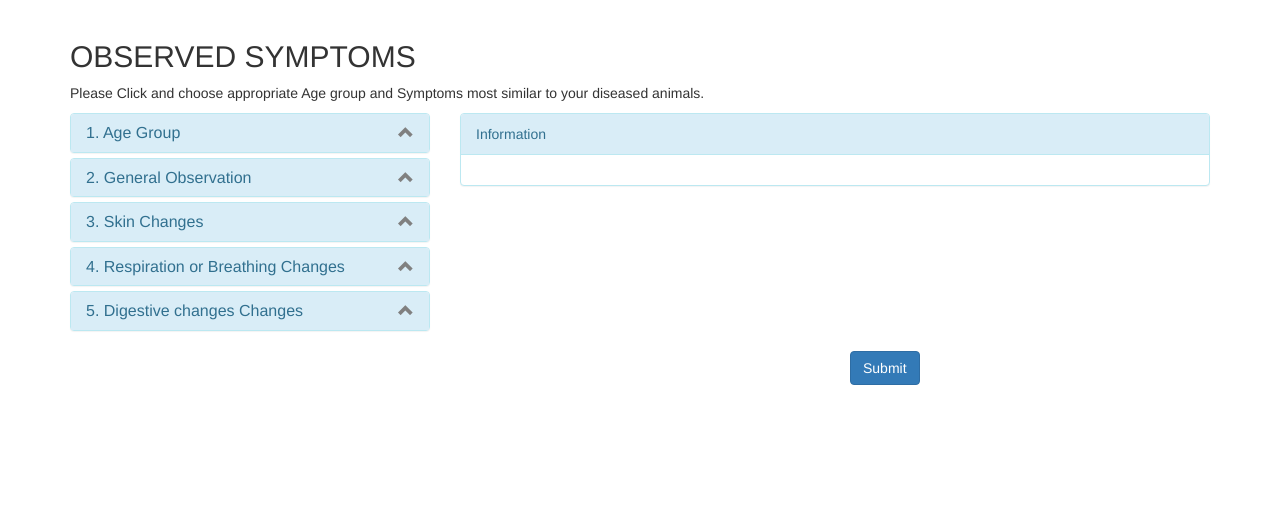
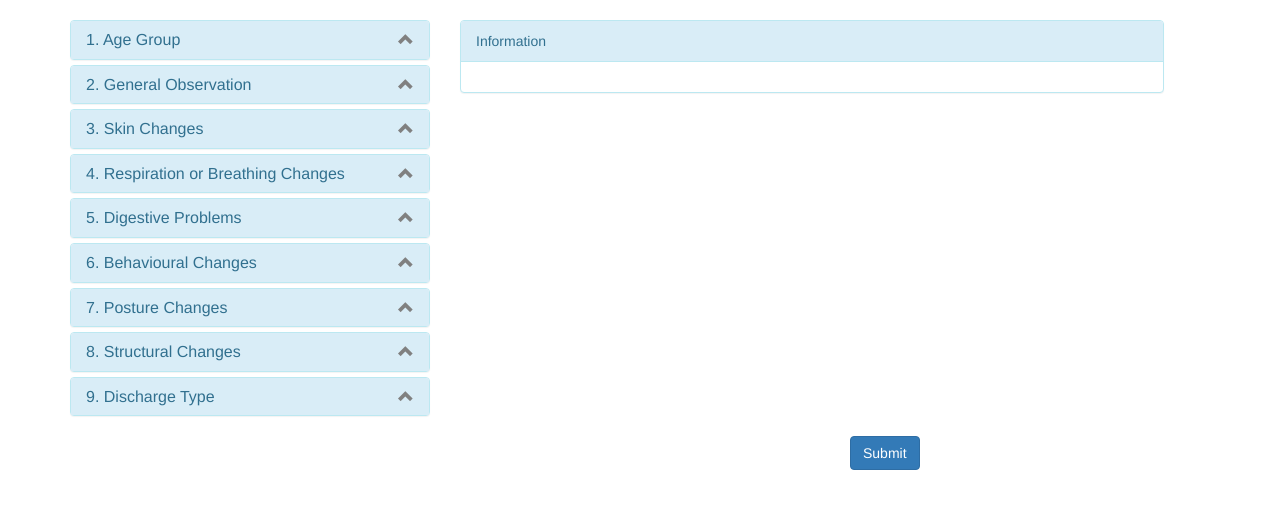
Before and after one commit to nilakanta123/PigDiseasesDiagnosis, a Django app: page / in a window 1280 px wide. Shown: the part 52-561 px from the top of the page. Run offline with Django 3.2, Linux system fonts and the light colour scheme; some libraries are stand-ins or nearby versions.

Commit message:
Templating about to complete

```diff
--- a/projectapp/views.py
+++ b/projectapp/views.py
@@ -1,4 +1,8 @@
 from django.shortcuts import render
+from .utility import get_symptom_list
 
 def page_one(request):
-	return render(request, 'pageone.html',{})
+	dic = get_symptom_list()
+	return render(request, 'pageone.html',{"age":dic['age'],"general":dic['general'],"skin":dic['skin'],
+		"breathing":dic['breathing'],"digestive":dic['digestive'],"behavioural":dic['behavioural'],
+		"posture":dic['posture'],"structure":dic['structure'],"discharge":dic['discharge'],})
--- a/templates/projectapp/base.html
+++ b/templates/projectapp/base.html
@@ -82,12 +82,15 @@
 	    content: "\e114";
 	}
 	.hidden { font-size: 0; }
+	.myfix{
+  		position: fixed;
+  		width: 55%;
+	}
 </style>
 <script type="text/javascript">
 	$(document).ready(function () {
 
 		$("li").mouseover(function(){
-		    // $("#information").text($(this).attr("value"));
 		    $("#information").text($("p",this).text());
 		});
 
@@ -100,9 +103,14 @@
 		    getValueUsingClass();
 		});
 
-		/* Get the checkboxes values based on the parent div id */
-		$("#buttonParent").click(function() {
-		    getValueUsingParentTag();
+		// // Scroll list to position current heading
+		$('#accordion').on('shown.bs.collapse', function (e) {
+            var offset = $(this).find('.collapse.in').prev('.panel-heading');
+            if(offset) {
+                $('html,body').animate({
+                    scrollTop: $(offset).offset().top -15
+                }, 500);
+            }
 		});
 
 	});
@@ -127,32 +135,6 @@
 			alert("Please at least check one of the checkbox");
 		}
 	}
-
-	function getValueUsingParentTag(){
-		var chkArray = [];
-
-		/* look for all checkboes that have a parent id called 'checkboxlist' attached to it and check if it was checked */
-		$("#accordion input:checked").each(function() {
-			chkArray.push($(this).val());
-		});
-
-		/* we join the array separated by the comma */
-		var selected;
-		selected = chkArray.join(',') ;
-
-		/* check if there is selected checkboxes, by default the length is 1 as it contains one single comma */
-		if(selected.length > 0){
-			alert("You have selected " + selected);
-		}else{
-			alert("Please at least check one of the checkbox");
-		}
-	}
-
-	// $(function() {
-	// 	$('#aardvark').click(function() {
-	// 		$('div').html('The text you are adding');
-	// 	});
-	// });
 </script>
 </head>
 <body>
@@ -167,7 +149,8 @@
 		  <p class="navbar-text">Some text</p>
 		</nav>
 
-		{% block content %} {% endblock content %}
+		{% block content %}
+		{% endblock content %}
 
 	</div>
 
--- a/templates/projectapp/pageone.html
+++ b/templates/projectapp/pageone.html
@@ -1,11 +1,11 @@
 {% extends "base.html" %}
 {% block content %}
-		<div class="row">
+	<!-- 	<div class="row">
 			<div class="col-lg-12">
 				<h2>OBSERVED SYMPTOMS</h2>
 			  	<p>Please Click and choose appropriate Age group and Symptoms most similar to your diseased animals.</p>
 			</div>
-		</div>
+		</div> -->
 
 		<div class="row">
 		  	<div class="col-lg-4">
@@ -22,30 +22,12 @@
 
 						<div id="age_group_list" class="panel-collapse collapse">
 				        	<div class="list-group">
+				          		{% for item in age %}
 				          		<li class="list-group-item">
-				          			<label class="item">Piglet<input type="checkbox" value="Piglet" class="chk"><span class="checkmark"></span></label>
-				          			<p class="hidden">A piglet is a young pig.</p>
+				          			<label class="item">{{item.0}}<input type="checkbox" value={{item.0}} class="chk"><span class="checkmark"></span></label>
+				          			<p class="hidden">{{item.1}}....</p>
 				          		</li>
-				          		<li class="list-group-item">
-				          			<label class="item">Weaner<input type="checkbox" value="Weaner" class="chk"><span class="checkmark"></span></label>
-				          			<p class="hidden">A Weaner is a pig of age between 3 to 6 months.</p>
-				          		</li>
-			          			<li class="list-group-item">
-			          				<label class="item">Grower<input type="checkbox" value="Grower" class="chk"><span class="checkmark"></span></label>
-			          				<p class="hidden">A Grower is a pig of age between 6 months to 1 year.</p>
-			          			</li>
-			      				<li class="list-group-item">
-			      					<label class="item">Finisher<input type="checkbox" value="Finisher" class="chk"><span class="checkmark"></span></label>
-			      					<p class="hidden">A Finisher is a fully grown pig.</p>
-			      				</li>
-				          		<li class="list-group-item">
-				          			<label class="item">Sow<input type="checkbox" value="Sow" class="chk"><span class="checkmark"></span></label>
-				          			<p class="hidden">A Sow is a fully developed female pig used for breading.</p>
-				          		</li>
-				          		<li class="list-group-item">
-				          			<label class="item">Boar<input type="checkbox" value="Boar" class="chk"><span class="checkmark"></span></label>
-				          			<p class="hidden">A Boar is a fully developed male pig.</p>
-				          		</li>
+				          		{% endfor %}
 				        	</div>
 				        	<!-- <div class="panel-footer">..</div> -->
 				      	</div>
@@ -61,50 +43,12 @@
 
 						<div id="general_observation_list" class="panel-collapse collapse">
 				        	<ul class="list-group">
+				          		{% for item in general%}
 				          		<li class="list-group-item">
-				          			<label class="item">Fever<input type="checkbox" value="Fever" class="chk"><span class="checkmark"></span></label>
-				          			<p class="hidden">Fever....</p>
+				          			<label class="item">{{item.0}}<input type="checkbox" value={{item.0}} class="chk"><span class="checkmark"></span></label>
+				          			<p class="hidden">{{item.1}}....</p>
 				          		</li>
-				          		<li class="list-group-item">
-				          			<label class="item">Dehydration<input type="checkbox" value="Dehydration" class="chk"><span class="checkmark"></span></label>
-				          			<p class="hidden">Dehydration...</p>
-				          		</li>
-				          		<li class="list-group-item">
-				          			<label class="item">Dullness<input type="checkbox" value="Dullness" class="chk"><span class="checkmark"></span></label>
-				          			<p class="hidden">Dullness....</p>
-				          		</li>
-				          		<li class="list-group-item">
-				          			<label class="item">Jaundice<input type="checkbox" value="Jaundice" class="chk"><span class="checkmark"></span></label>
-				          			<p class="hidden">Jaundice.....</p>
-				          		</li>
-				          		<li class="list-group-item">
-				          			<label class="item">Off feed<input type="checkbox" value="Off feed" class="chk"><span class="checkmark"></span></label>
-				          			<p class="hidden">Off feed .....</p>
-				          		</li>
-				          		<li class="list-group-item">
-				          			<label class="item">Off water<input type="checkbox" value="Off water" class="chk"><span class="checkmark"></span></label>
-				          			<p class="hidden">Off water .....</p>
-				          		</li>
-				          		<li class="list-group-item">
-				          			<label class="item">Weakness<input type="checkbox" value="Weakness" class="chk"><span class="checkmark"></span></label>
-				          			<p class="hidden">Weakness .....</p>
-				          		</li>
-				          		<li class="list-group-item">
-				          			<label class="item">Weight loss<input type="checkbox" value="Weight loss" class="chk"><span class="checkmark"></span></label>
-				          			<p class="hidden">Weight loss .....</p>
-				          		</li>
-				          		<li class="list-group-item">
-				          			<label class="item">Pale eye or Anemia<input type="checkbox" value="Pale eye or Anemia" class="chk"><span class="checkmark"></span></label>
-				          			<p class="hidden">Pale eye due to Anemia .....</p>
-				          		</li>
-				          		<li class="list-group-item">
-				          			<label class="item">Eye redness<input type="checkbox" value="Eye redness" class="chk"><span class="checkmark"></span></label>
-				          			<p class="hidden">Redness of eye due to .....</p>
-				          		</li>
-				          		<li class="list-group-item">
-				          			<label class="item">Mastastis<input type="checkbox" value="Mastastis" class="chk"><span class="checkmark"></span></label>
-				          			<p class="hidden">Mastastis .....</p>
-				          		</li>
+				          		{% endfor %}
 				        	</ul>
 				      	</div>
 				    </div>
@@ -119,14 +63,12 @@
 
 						<div id="skin_changes_list" class="panel-collapse collapse">
 				        	<ul class="list-group">
+				          		{% for item in skin %}
 				          		<li class="list-group-item">
-				          			<label class="item">Bluish Ear<input type="checkbox" value="Fever" class="chk"><span class="checkmark"></span></label>
-				          			<p class="hidden">Bluish Ear....</p>
+				          			<label class="item">{{item.0}}<input type="checkbox" value={{item.0}} class="chk"><span class="checkmark"></span></label>
+				          			<p class="hidden">{{item.1}}....</p>
 				          		</li>
-				          		<li class="list-group-item">
-				          			<label class="item">Bluish Eye<input type="checkbox" value="Dehydration" class="chk"><span class="checkmark"></span></label>
-				          			<p class="hidden">Bluish Eye...</p>
-				          		</li>
+				          		{% endfor %}
 
 				        	</ul>
 				      	</div>
@@ -142,29 +84,117 @@
 
 						<div id="respiration_changes_list" class="panel-collapse collapse">
 				        	<ul class="list-group">
+				          		{% for item in breathing %}
 				          		<li class="list-group-item">
-				          			<label class="item">Breathing Difficulty<input type="checkbox" value="Fever" class="chk"><span class="checkmark"></span></label>
-				          			<p class="hidden">Breathing Difficulty....</p>
+				          			<label class="item">{{item.0}}<input type="checkbox" value={{item.0}} class="chk"><span class="checkmark"></span></label>
+				          			<p class="hidden">{{item.1}}....</p>
 				          		</li>
+				          		{% endfor %}
 
 				        	</ul>
 				      	</div>
 				    </div>
 
 				    <!-- Digestive changes   -->
-				    <div class="panel panel-info">
+				    <div id="id_d" class="panel panel-info">
 				      	<div class="panel-heading">
 				       		<h4 class="panel-title">
-				          		<a class="accordion-toggle" data-toggle="collapse" data-parent="#accordion" href="#digestive_changes_list">5. Digestive changes  Changes</a>
+				          		<a class="accordion-toggle" data-toggle="collapse" data-parent="#accordion" href="#digestive_changes_list">5. Digestive Problems</a>
 				        	</h4>
 				      	</div>
 
 						<div id="digestive_changes_list" class="panel-collapse collapse">
 				        	<ul class="list-group">
+				        		{% for item in digestive %}
 				          		<li class="list-group-item">
-				          			<label class="item">Breathing Difficulty<input type="checkbox" value="Fever" class="chk"><span class="checkmark"></span></label>
-				          			<p class="hidden">Breathing Difficulty....</p>
+				          			<label class="item">{{item.0}}<input type="checkbox" value={{item.0}} class="chk"><span class="checkmark"></span></label>
+				          			<p class="hidden">{{item.1}}....</p>
 				          		</li>
+				          		{% endfor %}
+
+				        	</ul>
+				      	</div>
+				    </div>
+
+				    <!-- Behavioural changes   -->
+				    <div class="panel panel-info">
+				      	<div class="panel-heading">
+				       		<h4 class="panel-title">
+				          		<a class="accordion-toggle" data-toggle="collapse" data-parent="#accordion" href="#behavioural_changes_list">6. Behavioural Changes</a>
+				        	</h4>
+				      	</div>
+
+						<div id="behavioural_changes_list" class="panel-collapse collapse">
+				        	<ul class="list-group">
+				        		{% for item in behavioural %}
+				          		<li class="list-group-item">
+				          			<label class="item">{{item.0}}<input type="checkbox" value={{item.0}} class="chk"><span class="checkmark"></span></label>
+				          			<p class="hidden">{{item.1}}....</p>
+				          		</li>
+				          		{% endfor %}
+
+				        	</ul>
+				      	</div>
+				    </div>
+
+				    <!-- Posture changes   -->
+				    <div class="panel panel-info">
+				      	<div class="panel-heading">
+				       		<h4 class="panel-title">
+				          		<a class="accordion-toggle" data-toggle="collapse" data-parent="#accordion" href="#posture_changes_list">7. Posture Changes</a>
+				        	</h4>
+				      	</div>
+
+						<div id="posture_changes_list" class="panel-collapse collapse">
+				        	<ul class="list-group">
+				        		{% for item in posture %}
+				          		<li class="list-group-item">
+				          			<label class="item">{{item.0}}<input type="checkbox" value={{item.0}} class="chk"><span class="checkmark"></span></label>
+				          			<p class="hidden">{{item.1}}....</p>
+				          		</li>
+				          		{% endfor %}
+
+				        	</ul>
+				      	</div>
+				    </div>
+
+				    <!-- Structure changes   -->
+				    <div class="panel panel-info">
+				      	<div class="panel-heading">
+				       		<h4 class="panel-title">
+				          		<a class="accordion-toggle" data-toggle="collapse" data-parent="#accordion" href="#structure_changes_list">8. Structural Changes</a>
+				        	</h4>
+				      	</div>
+
+						<div id="structure_changes_list" class="panel-collapse collapse">
+				        	<ul class="list-group">
+				        		{% for item in structure %}
+				          		<li class="list-group-item">
+				          			<label class="item">{{item.0}}<input type="checkbox" value={{item.0}} class="chk"><span class="checkmark"></span></label>
+				          			<p class="hidden">{{item.1}}....</p>
+				          		</li>
+				          		{% endfor %}
+
+				        	</ul>
+				      	</div>
+				    </div>
+
+				    <!-- discharge   -->
+				    <div class="panel panel-info">
+				      	<div class="panel-heading">
+				       		<h4 class="panel-title">
+				          		<a class="accordion-toggle" data-toggle="collapse" data-parent="#accordion" href="#discharge_changes_list">9. Discharge Type</a>
+				        	</h4>
+				      	</div>
+
+						<div id="discharge_changes_list" class="panel-collapse collapse">
+				        	<ul class="list-group">
+				        		{% for item in discharge %}
+				          		<li class="list-group-item">
+				          			<label class="item">{{item.0}}<input type="checkbox" value={{item.0}} class="chk"><span class="checkmark"></span></label>
+				          			<p class="hidden">{{item.1}}....</p>
+				          		</li>
+				          		{% endfor %}
 
 				        	</ul>
 				      	</div>
@@ -177,7 +207,7 @@
 		  	</div>
 		  	<div class="col-lg-8">
 		  		<!-- right side panel -->
-		  		<div class="panel panel-info">
+		  		<div class="panel panel-info myfix">
 				  	<div class="panel-heading">Information</div>
 				  	<div id="information" class="panel-body">
 				  	</div>
```
Also changed, not shown: data/info.csv (added, +90 -0 lines), projectapp/utility.py (added, +17 -0 lines), data/am.csv (added), 1 other file.
